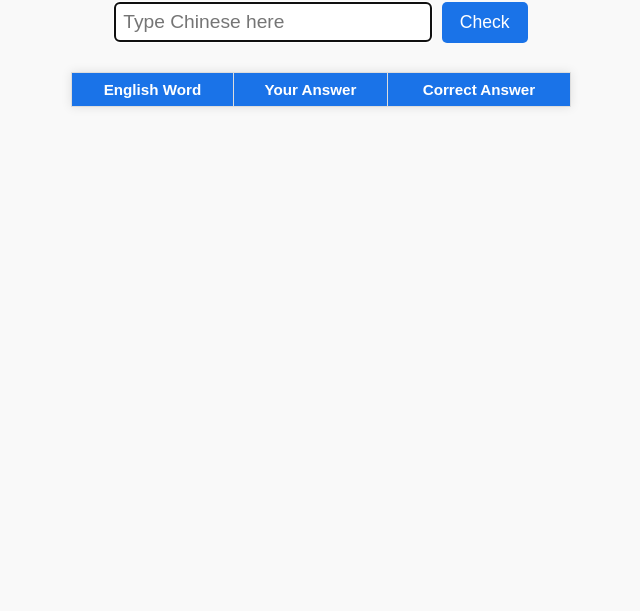
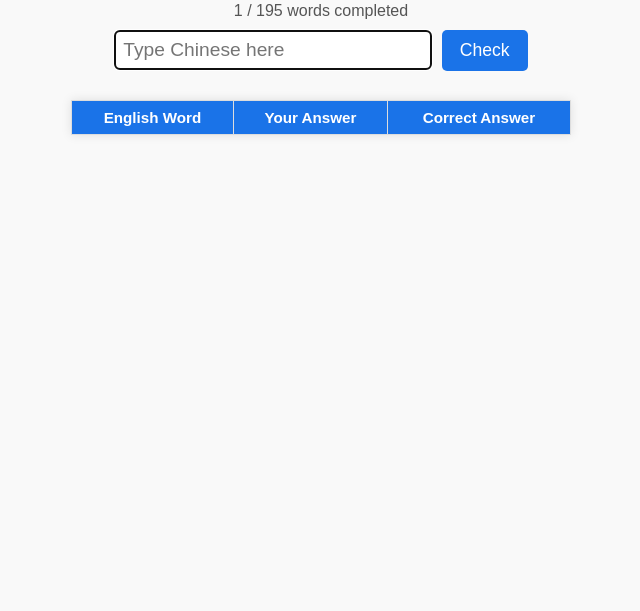
Before and after one commit to saikyalsintun/chinese-hsk-test, a plain HTML site: page index.html in a window 1280 px wide. Shown: the part 189-800 px from the top of the page, without its empty margins (319-959 px from the left). Drawn offline with Linux system fonts and the light colour scheme.

Commit message:
index.html

```diff
--- a/index.html
+++ b/index.html
@@ -21,6 +21,11 @@
       margin: 15px 0;
       color: #1a73e8;
       word-break: break-word;
+    }
+    .counter {
+      margin: 10px 0;
+      font-size: 1em;
+      color: #555;
     }
     input {
       font-size: 1.2em;
@@ -80,6 +85,7 @@
   <div>
     <span>Translate this word to Chinese:</span>
     <div class="word" id="word"></div>
+    <div class="counter" id="counter">0 / 0 words completed</div>
   </div>
 
   <input type="text" id="answer" placeholder="Type Chinese here">
@@ -108,15 +114,22 @@
       .then(res => res.json())
       .then(data => {
         vocab = data;
+        updateCounter();
         showRandomWord();
       })
       .catch(err => console.error("Error loading JSON:", err));
+
+    function updateCounter() {
+      document.getElementById('counter').textContent =
+        `${usedIndices.size} / ${vocab.length} words completed`;
+    }
 
     function showRandomWord() {
       if (usedIndices.size === vocab.length) {
         document.getElementById('word').textContent = "🎉 You completed all words!";
         document.getElementById('answer').disabled = true;
         document.getElementById('status').textContent = '';
+        updateCounter();
         return;
       }
 
@@ -132,6 +145,7 @@
       document.getElementById('answer').value = '';
       document.getElementById('status').textContent = '';
       document.getElementById('answer').focus();
+      updateCounter();
     }
 
     function checkAnswer() {
```
